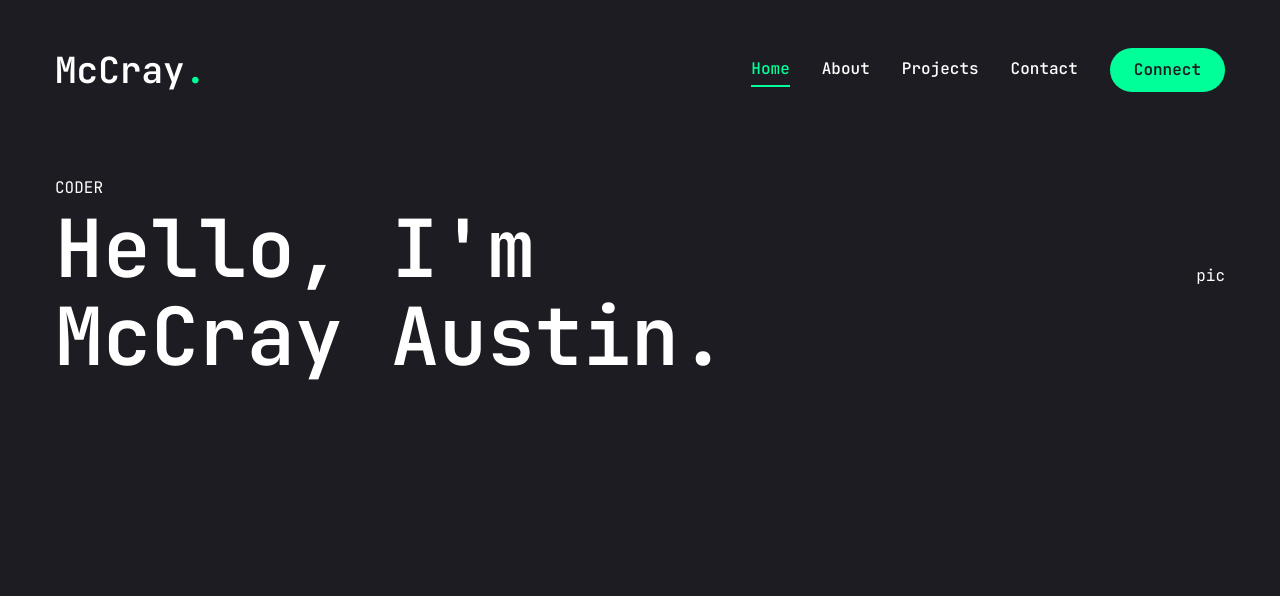
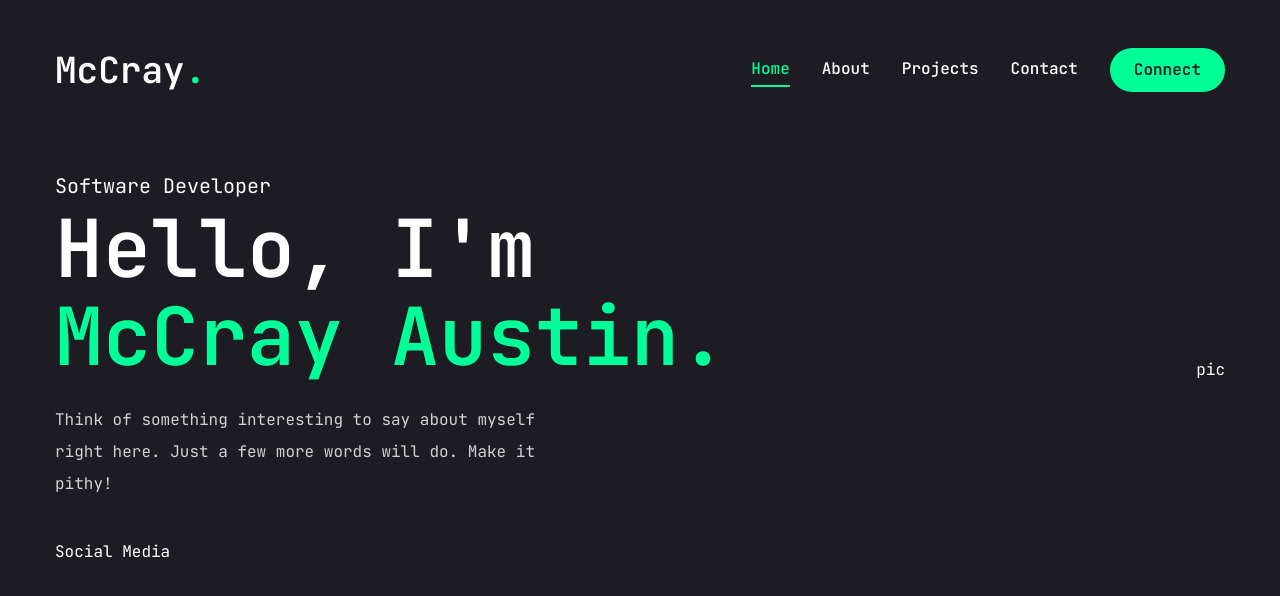
Before and after one commit to mmaustin/mccray-portfolio, a Next.js app in the folder next-portfolio/: page / in a window 1280 px wide. Shown: the top 596 px of the page. Built offline with nearby package versions, Linux system fonts and the light colour scheme.

Commit message:
Created social media component to handle links to media sites

```diff
--- a/next-portfolio/app/page.js
+++ b/next-portfolio/app/page.js
@@ -1,3 +1,4 @@
+import SocialMedia from "@/components/SocialMedia";
 import { Button } from "@/components/ui/button";
 import { Fullscreen } from "lucide-react";
 import { FiDownload } from "react-icons/fi"
@@ -8,10 +9,18 @@ const HomePage = () => {
       <div className="container mx-auto h-full">
         <div className="flex flex-col lg:flex-row items-center justify-between lg:pt-8 lg:pb-24">
           <div className="text-center lg:text-left">
-            <span>CODER</span>
-            <h1 className="h1">Hello, I'm <br />
-              <span>McCray Austin.</span>
+            <span className="text-xl">Software Developer</span>
+            <h1 className="h1 mb-6">Hello, I'm <br />
+              <span className="text-accent">McCray Austin.</span>
             </h1>
+            <p className="max-w-[500px] mb-9 text-white/80">
+              Think of something interesting to say about myself right here. Just a few more words will do.  Make it pithy!
+            </p>
+            <div className="flex flex-col lg:flex-row items-center gap-8">
+              <div className="mb-8 lg:mb-0">
+                <SocialMedia />
+              </div>
+            </div>
           </div>
 
 
--- /dev/null
+++ b/next-portfolio/components/SocialMedia.jsx
@@ -0,0 +1,10 @@
+import Link from "next/link"
+import { FaGithub, FaLinkedinIn } from "react-icons/fa"
+
+
+const SocialMedia = () => {
+  return (
+    <div>Social Media</div>
+  )
+}
+export default SocialMedia
```
